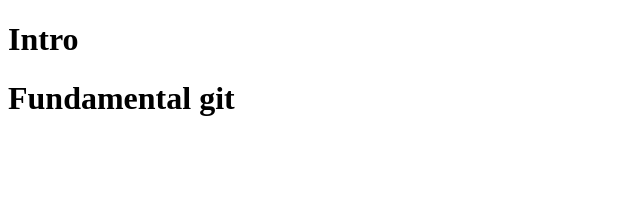
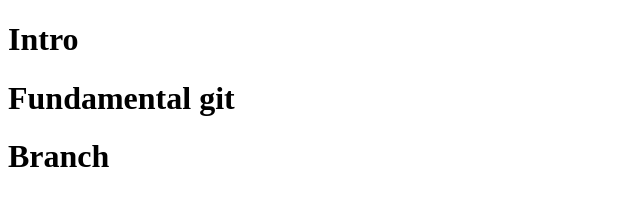
Before and after one commit to rianhz/eduwork-GIT, a plain HTML site: page index.html in a window 1280 px wide. Shown: the whole page, without its empty margins (0-640 px from the left). Drawn offline with Linux system fonts and the light colour scheme.

Commit message:
Branch - saya mempejari parallel development menggunakan git branch, disini saya juga diajarkan beberapa perintah-perintah git branch dan juga merge didalam git

```diff
--- a/index.html
+++ b/index.html
@@ -9,5 +9,6 @@
   <body>
     <h1>Intro</h1>
     <h1>Fundamental git</h1>
+    <h1>Branch</h1>
   </body>
 </html>
```
